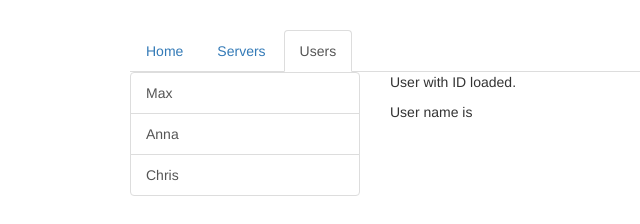
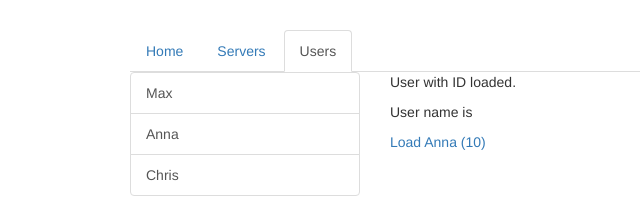
Before and after one commit to D-Coder135/Angular_Routing_Assignment, an Angular app: page /users in a window 1280 px wide. Shown: the top 224 px of the page, without its empty margins (135-775 px from the left). Built offline with nearby package versions, Linux system fonts and the light colour scheme.

Commit message:
add an anchor tag inside the user.component.html file

```diff
--- a/src/app/users/user/user.component.html
+++ b/src/app/users/user/user.component.html
@@ -1,2 +1,4 @@
 <p>User with ID {{ user.id }} loaded.</p>
 <p>User name is {{ user.name }}</p>
+
+<a>Load Anna (10)</a>
```
